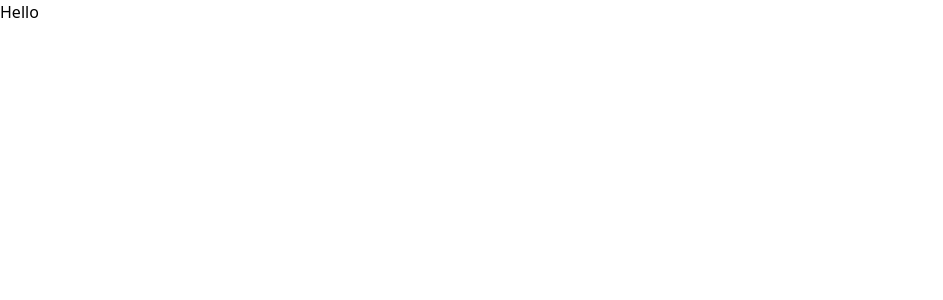
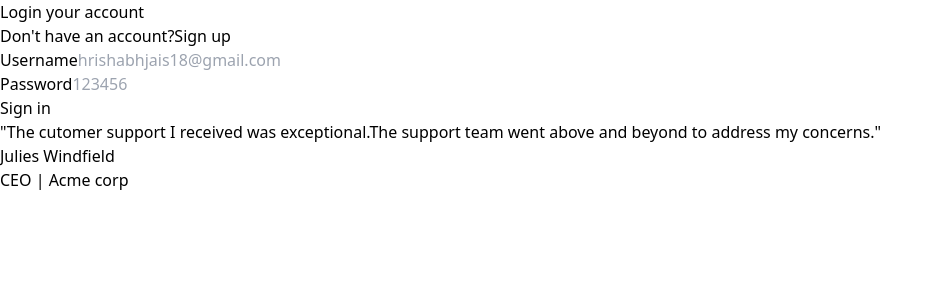
Before and after one commit to meeku18/Blogo-website, a React (Vite) app in the folder frontend/: page / in a window 1280 px wide. Shown: the top 300 px of the page, without its empty margins (0-943 px from the left). Built offline with nearby package versions, Linux system fonts and the light colour scheme.

Commit message:
vercel.json added

```diff
--- a/frontend/src/App.tsx
+++ b/frontend/src/App.tsx
@@ -5,7 +5,6 @@
 import { Blog } from './pages/Blog'
 import { Blogs } from './pages/Blogs'
 import { Publish } from './pages/Publish'
-import { Home } from './pages/Home'
 
 
   function App() {
@@ -15,11 +14,11 @@
         <BrowserRouter>
           <Routes>
             <Route path="/signup" element={<Signup />} />
-            <Route path="/signin" element={<Signin />} />
+            <Route path="/" element={<Signin />} />
             <Route path="/blogs" element={<Blogs/>}/>
             <Route path="/blog/:id" element={<Blog />} />
             <Route path="/publish" element={<Publish/>}/>
-            <Route path='/' element ={<Home></Home>}/>
+
           </Routes>
         </BrowserRouter>
       </>
```
